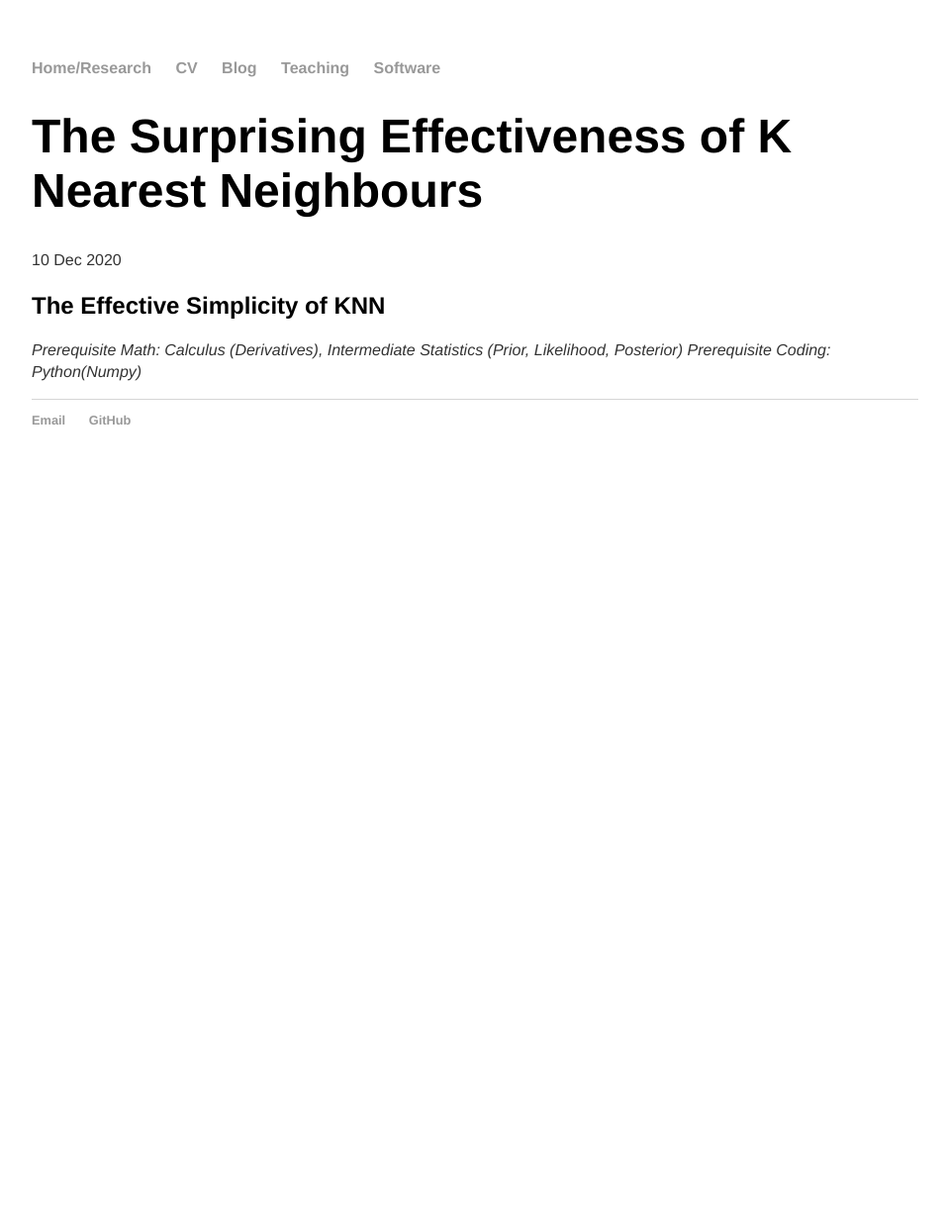
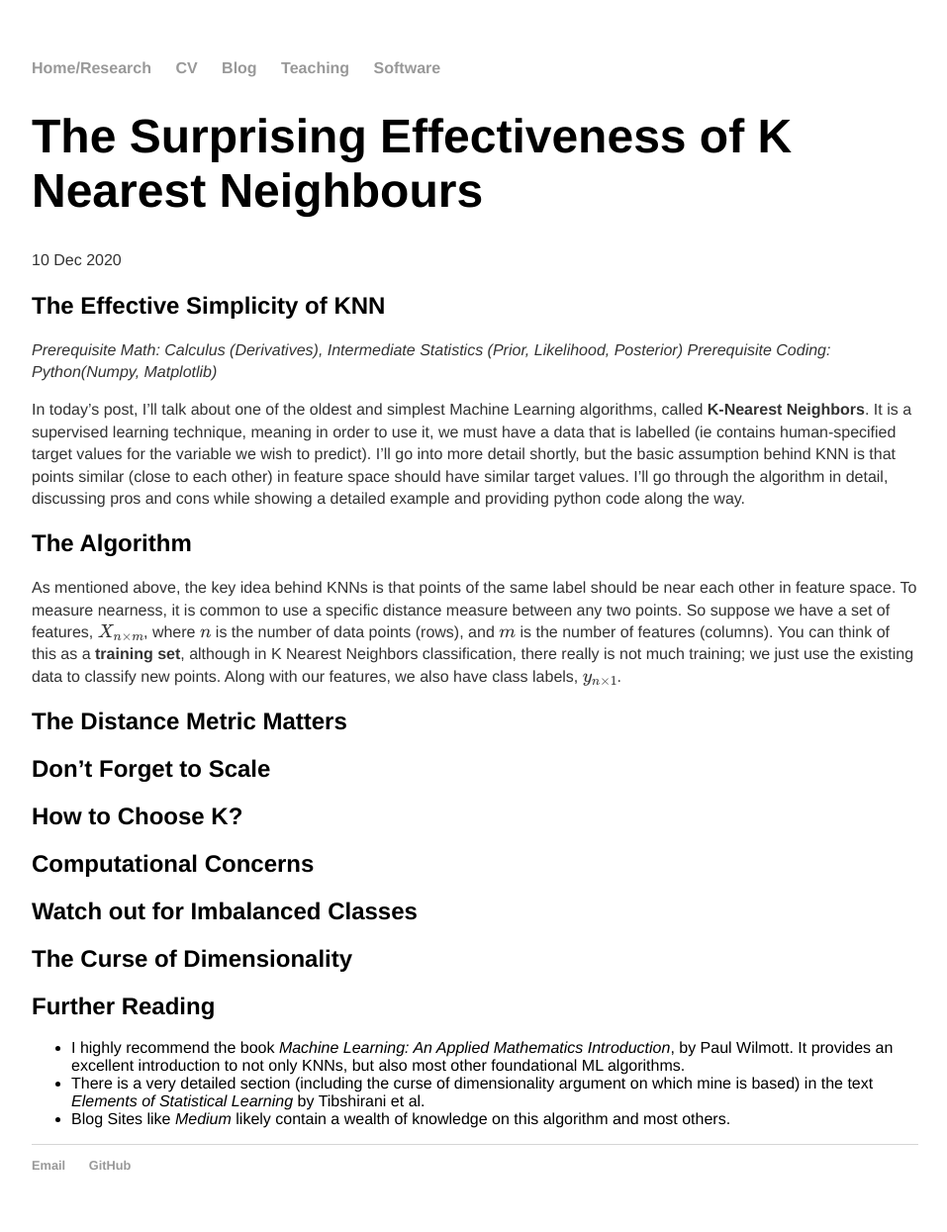
Before and after one commit to 12mre1/12mre1.github.io, a Jekyll site: the page built from _posts/2020-12-10-The-Surprising-Effectiveness-of-K-Nearest-Neighbours.md, in a window 1280 px wide. Shown: the whole page at 99% size, without its empty margins (160-1117 px from the left). Built offline with Jekyll 4.4.1, drawn with Linux system fonts in a browser that asks for light colours; formulas are drawn with MathJax 3; before the commit the page ends 900 px from its top, so only the background shows below that.

Commit message:
update knn post

```diff
--- a/_posts/2020-12-10-The-Surprising-Effectiveness-of-K-Nearest-Neighbours.md
+++ b/_posts/2020-12-10-The-Surprising-Effectiveness-of-K-Nearest-Neighbours.md
@@ -7,4 +7,28 @@ date: 2020-12-10
 ## The Effective Simplicity of KNN
 
 _Prerequisite Math: Calculus (Derivatives), Intermediate Statistics (Prior, Likelihood, Posterior)_
-_Prerequisite Coding: Python(Numpy)_
+_Prerequisite Coding: Python(Numpy, Matplotlib)_
+
+In today's post, I'll talk about one of the oldest and simplest Machine Learning algorithms, called __K-Nearest Neighbors__. It is a supervised learning technique, meaning in order to use it, we must have a data that is labelled (ie contains human-specified target values for the variable we wish to predict). I'll go into more detail shortly, but the basic assumption behind KNN is that points similar (close to each other) in feature space should have similar target values. I'll go through the algorithm in detail, discussing pros and cons while showing a detailed example and providing python code along the way.
+
+## The Algorithm
+
+As mentioned above, the key idea behind KNNs is that points of the same label should be near each other in feature space. To measure nearness, it is common to use a specific distance measure between any two points. So suppose we have a set of features, \\( X_{n \times m}\\), where \\( n \\) is the number of data points (rows), and \\( m \\) is the number of features (columns). You can think of this as a __training set__, although in K Nearest Neighbors classification, there really is not much training; we just use the existing data to classify new points. Along with our features, we also have class labels, \\( y_{n \times 1} \\).
+
+## The Distance Metric Matters
+
+## Don't Forget to Scale
+
+## How to Choose K?
+
+## Computational Concerns
+
+## Watch out for Imbalanced Classes
+
+## The Curse of Dimensionality
+
+## Further Reading
+
+- I highly recommend the book _Machine Learning: An Applied Mathematics Introduction_, by Paul Wilmott. It provides an excellent introduction to not only KNNs, but also most other foundational ML algorithms.
+- There is a very detailed section (including the curse of dimensionality argument on which mine is based) in the text _Elements of Statistical Learning_ by Tibshirani et al.
+- Blog Sites like _Medium_ likely contain a wealth of knowledge on this algorithm and most others.
```
Also changed, not shown: _posts/2020-11-09-Some-Common-Clustering-Techniques.md (+10 -0 lines).
